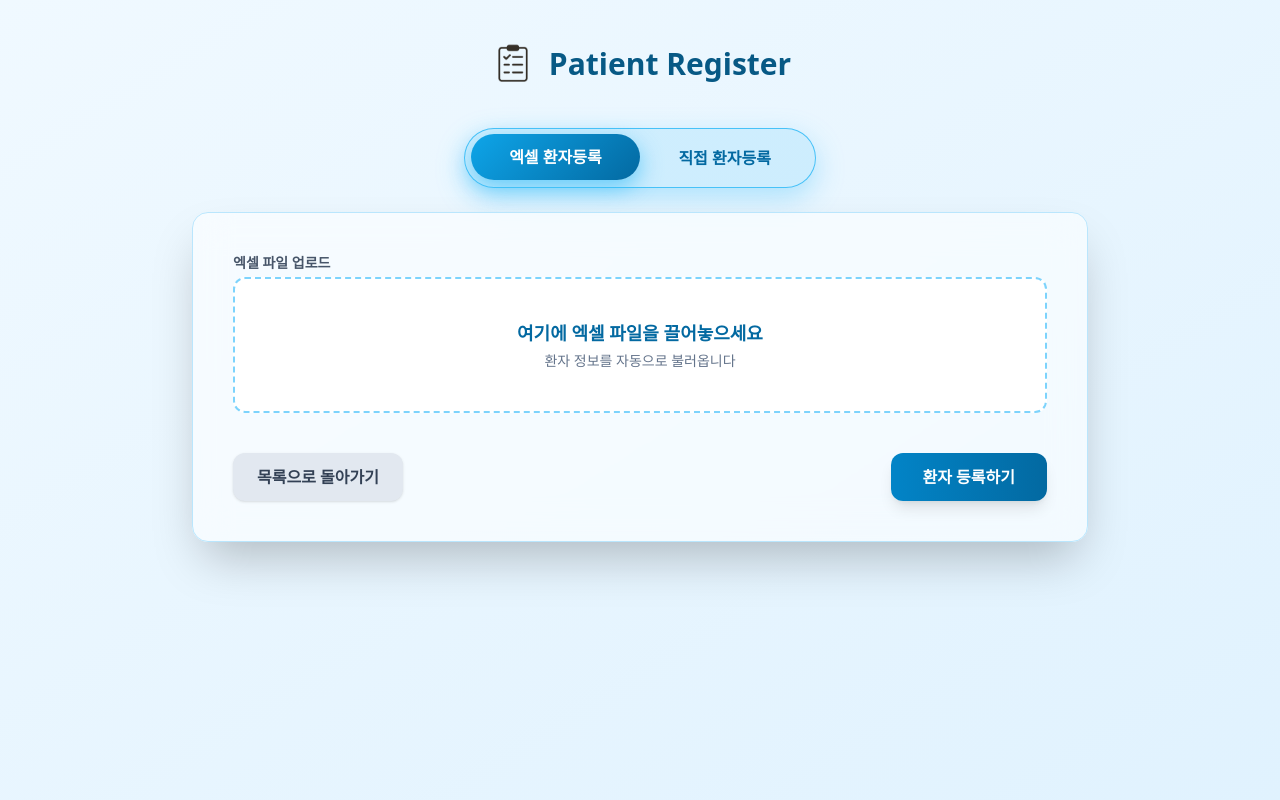
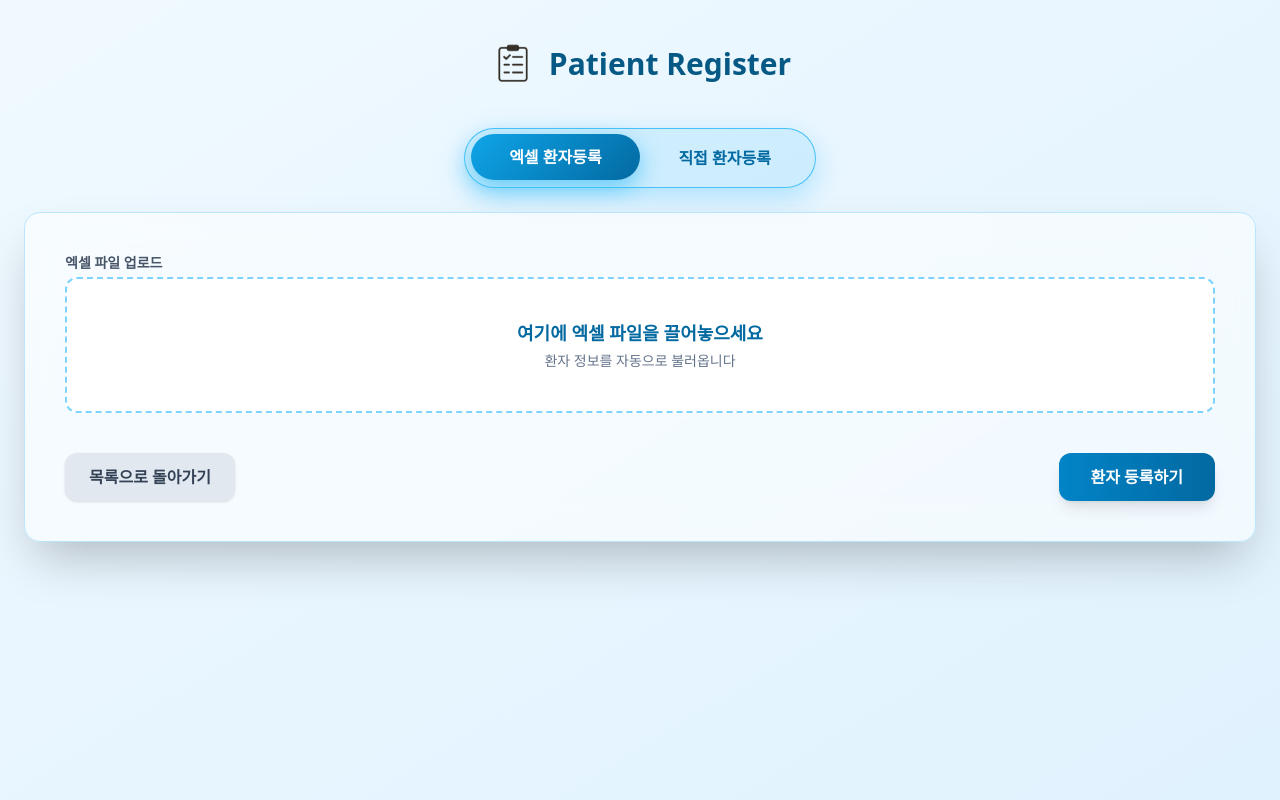
Before and after one commit to wjswk28/nursing_assessment, a Flask app: page /admin/preop/create_excel_full in a window 1280 px wide. Shown: the part 61-861 px from the top of the page. Run offline with Flask 3, Linux system fonts and the light colour scheme; a user stored in the database is signed in; some libraries are stand-ins or nearby versions.

Commit message:
Update create_excel_full.html

```diff
--- a/app/admin_preop/templates/admin_preop/create_excel_full.html
+++ b/app/admin_preop/templates/admin_preop/create_excel_full.html
@@ -75,7 +75,7 @@
     </div>
 
     <!-- 글래스 카드 -->
-    <div class="glass-card max-w-4xl w-full rounded-2xl shadow-2xl border border-sky-200 p-10">
+    <div class="glass-card max-w-7xl mx-auto w-full rounded-2xl shadow-2xl border border-sky-200 p-10">
 
         <!-- 📌 STEP 1: 엑셀 업로드 -->
         <div id="excelSection" class="grid grid-cols-1 gap-8 mb-10">
```
